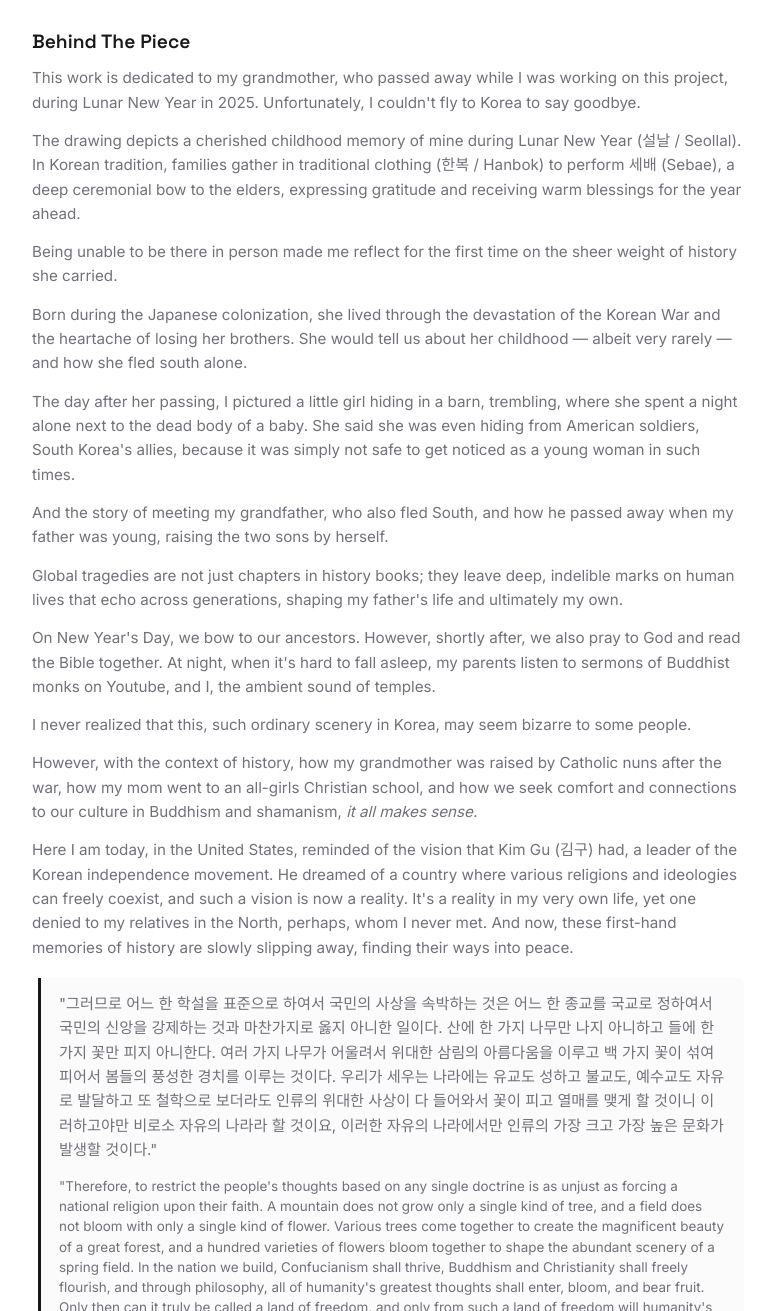
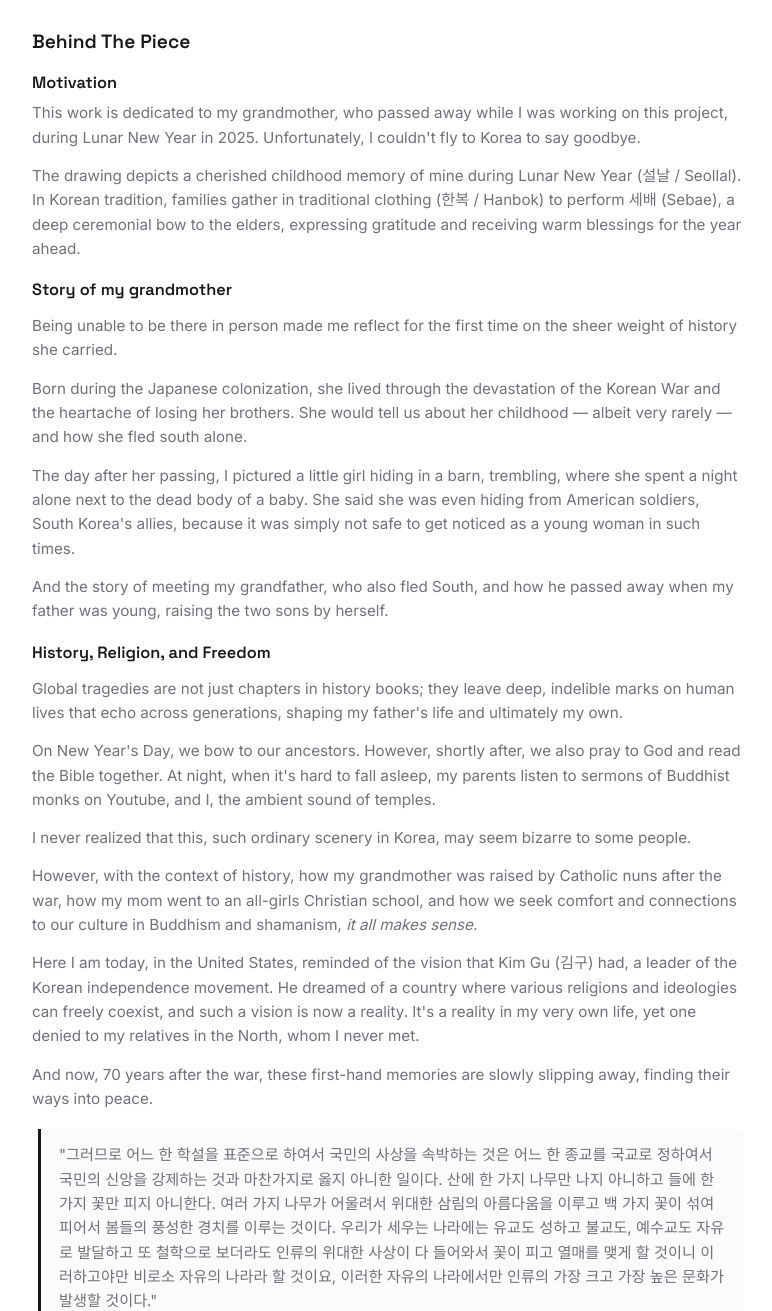
Before and after one commit to luciechoi/luciechoi.github.io, a website built with Vite: page projects/in-memory-of-my-grandmother.html in a window 1280 px wide. Shown: the part 1324-2635 px from the top of the page, without its empty margins (252-1024 px from the left). Built offline with nearby package versions, Linux system fonts and the light colour scheme.

Commit message:
Broke a long paragraph into sections.

```diff
--- a/projects/in-memory-of-my-grandmother.html
+++ b/projects/in-memory-of-my-grandmother.html
@@ -90,6 +90,7 @@
       <!-- The Story & Motivation -->
       <section class="detail-section">
         <h3>Behind The Piece</h3>
+        <h4>Motivation</h4>
         <p>
           This work is dedicated to my grandmother, who passed away while I was working on this project, during Lunar
           New Year in 2025. Unfortunately, I couldn't fly to Korea to say goodbye.
@@ -99,6 +100,7 @@
           tradition, families gather in traditional clothing (한복 / Hanbok) to perform 세배 (Sebae), a deep
           ceremonial bow to the elders, expressing gratitude and receiving warm blessings for the year ahead.
         </p>
+        <h4>Story of my grandmother</h4>
         <p style="margin-top: 14px;">
           Being unable to be there in person made me reflect for the first time on the sheer weight of history she
           carried.
@@ -117,6 +119,7 @@
           And the story of meeting my grandfather, who also fled South, and how he passed away when my father was
           young, raising the two sons by herself.
         </p>
+        <h4>History, Religion, and Freedom</h4>
         <p style="margin-top: 14px;">
           Global tragedies are not just chapters in history books; they leave deep, indelible marks on
           human lives that echo across generations, shaping my father's life and ultimately my own.
@@ -138,8 +141,11 @@
           Here I am today, in the United States, reminded of the vision that Kim Gu (김구) had, a leader of the
           Korean independence movement. He dreamed of a country where various religions and ideologies can freely
           coexist, and such a vision is now a reality. It's a reality in my very own life, yet one denied to my
-          relatives in the North, perhaps, whom I never met. And now, these first-hand memories of history are slowly
-          slipping away, finding their ways into peace.
+          relatives in the North, whom I never met.
+        </p>
+        <p style="margin-top: 14px;">
+          And now, 70 years after the war, these first-hand memories are slowly slipping away, finding their ways into
+          peace.
         </p>
 
         <blockquote class="quote-item" style="margin-top: 18px;">
```
